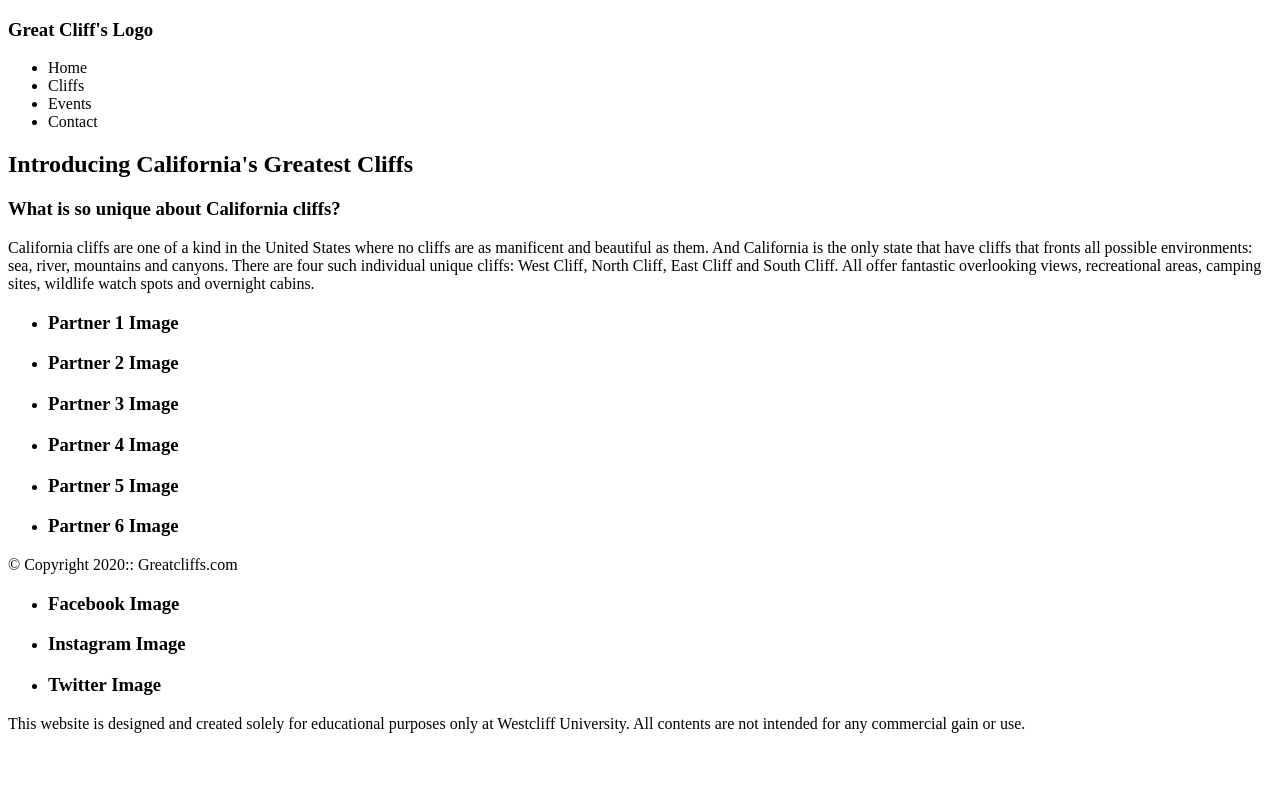
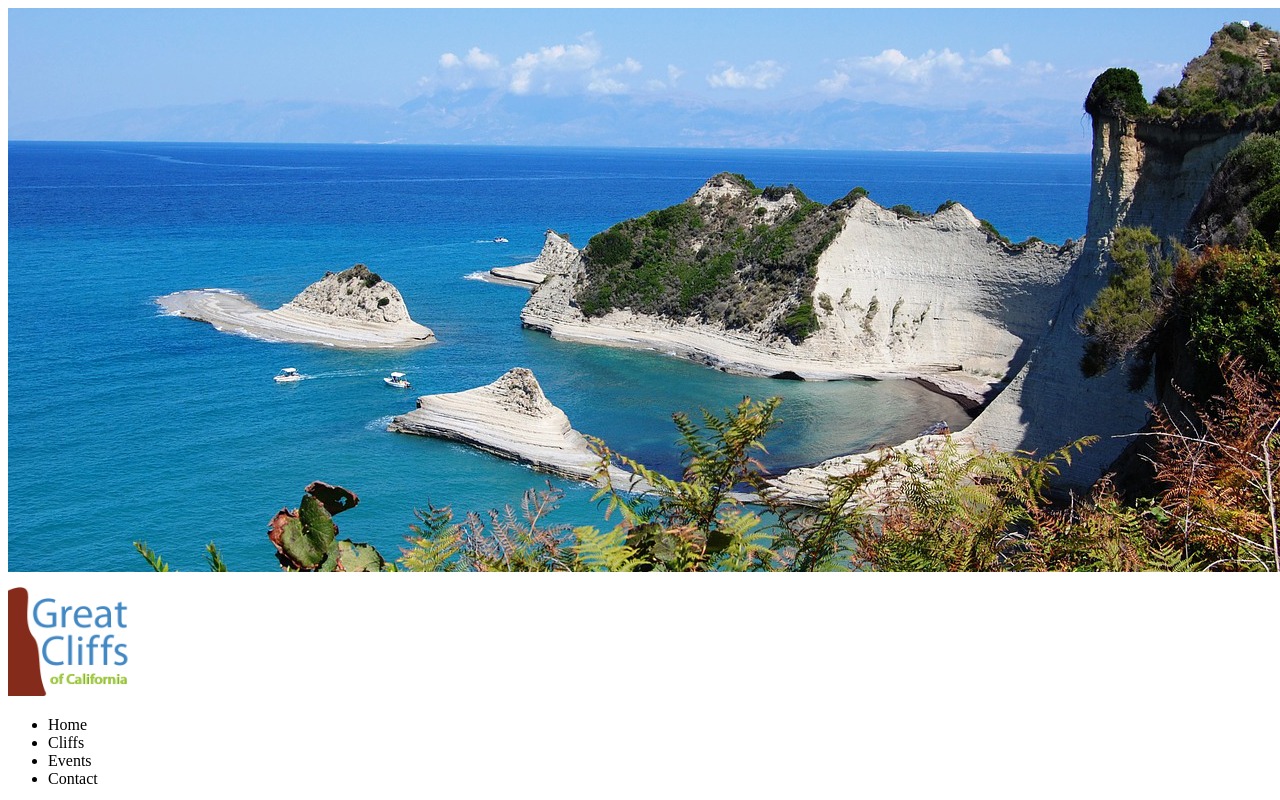
Before and after one commit to NirjalaP/Homework-module1, a plain HTML site: page index.html in a window 1280 px wide. Shown: the top 800 px of the page. Drawn offline with Linux system fonts and the light colour scheme.

Commit message:
Header image and logo added

```diff
--- a/index.html
+++ b/index.html
@@ -4,9 +4,15 @@
     <meta charset="UTF-8">
     <meta name="viewport" content="width=device-width, initial-scale=1.0">
     <title>Document</title>
+    <div id="container"></div>
+
+        <img src="images/cliff_ocean.jpg" alt="Ocean View Cliff" width="1280" height="564">
+
     <div class="main-header">
         <div class="logo">
-            <h3>Great Cliff's Logo</h3>
+            <img src="images/logo.png" alt="Greatest Cliffs Logo" width="125">
+
+
         </div>
         <nav class="main-menu">
             <ul>
```
Also changed, not shown: images/cliff_ocean.jpg (added), images/logo.png (added).
